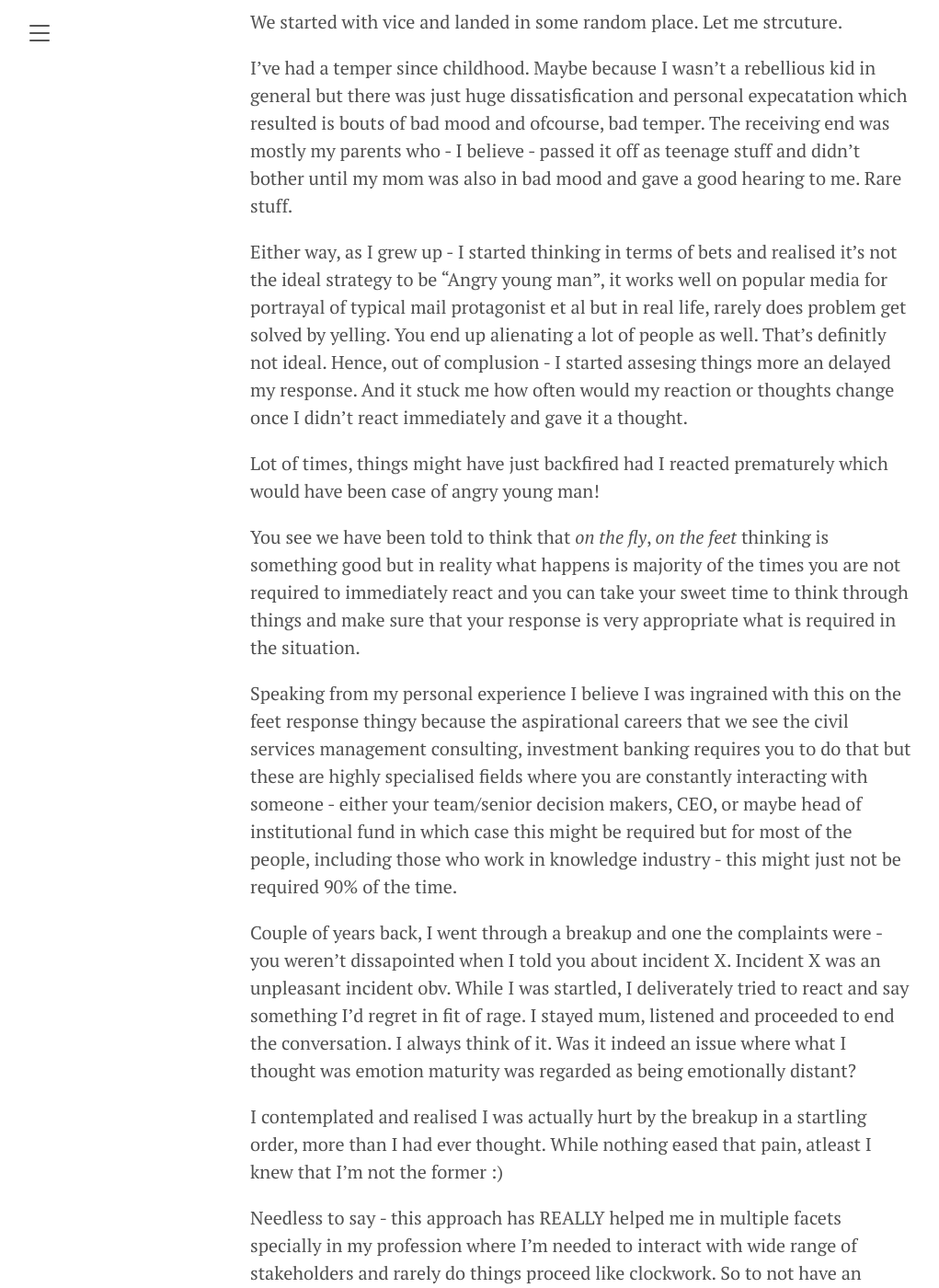
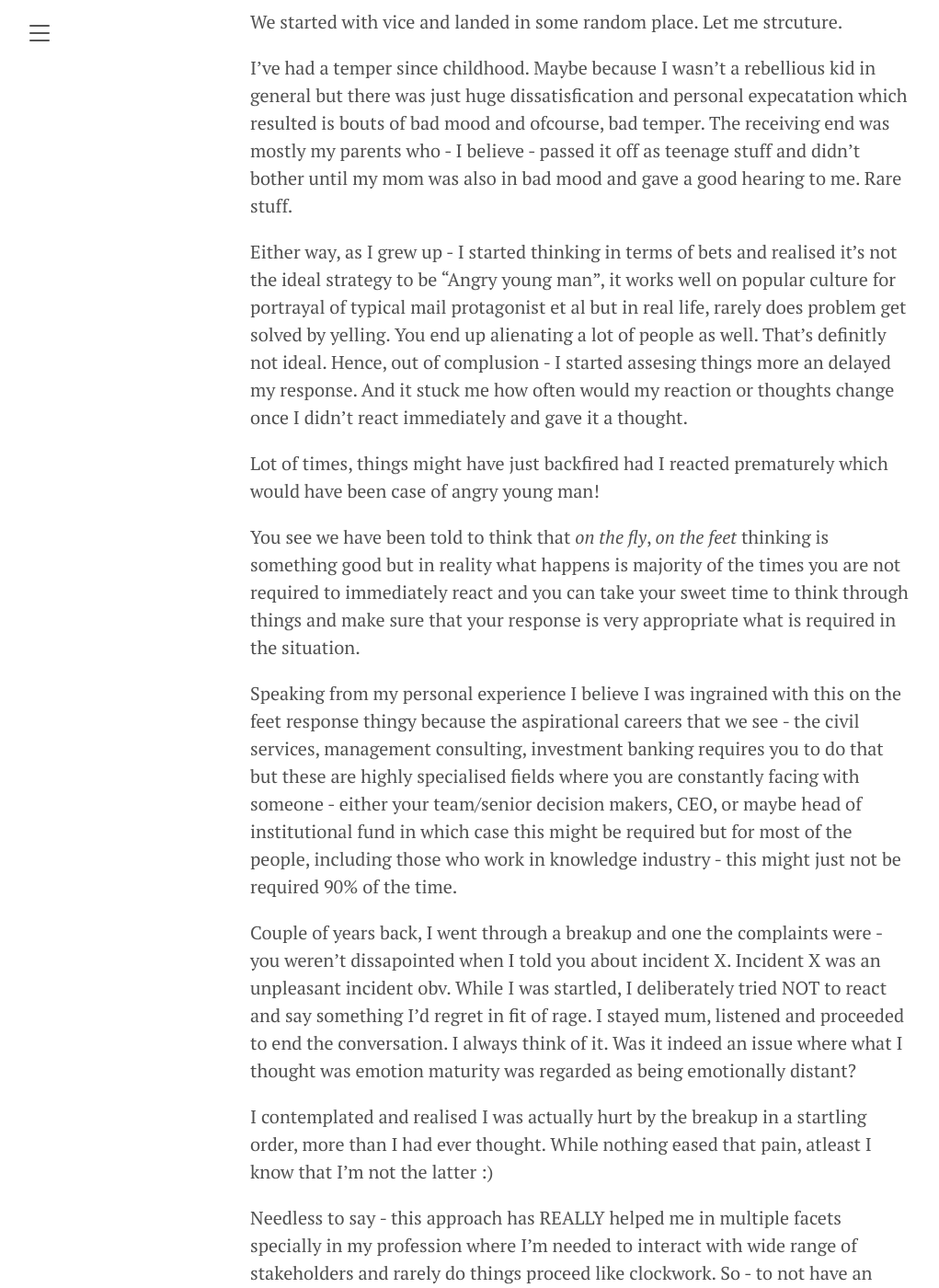
Before and after one commit to asaiatin/asaiatin.github.io, a Jekyll site: the page built from _posts/2021-06-05-Awareness.md, in a window 1280 px wide and 1400 px high, scrolled down 583 px. Shown: the whole window at 92% size, without its empty margins (8-1029 px from the left). Built offline with Jekyll 4.4.1, drawn with Linux system fonts in a browser that asks for light colours; some of the changed text lies outside the part shown.

Commit message:
Fill in the blanks

```diff
--- a/_posts/2021-06-05-Awareness.md
+++ b/_posts/2021-06-05-Awareness.md
@@ -13,24 +13,25 @@ We started with vice and landed in some random place. Let me strcuture.
 
 I've had a temper since childhood. Maybe because I wasn't a rebellious kid in general but there was just huge dissatisfication and personal expecatation which resulted is bouts of bad mood and ofcourse, bad temper. The receiving end was mostly my parents who - I believe - passed it off as teenage stuff and didn't bother until my mom was also in bad mood and gave a good hearing to me. Rare stuff.
 
-Either way, as I grew up - I started thinking in terms of bets and realised it's not the ideal strategy to be "Angry young man", it works well on popular media for portrayal of typical mail protagonist et al but in real life, rarely does problem get solved by yelling. You end up alienating a lot of people as well. That's definitly not ideal.
+Either way, as I grew up - I started thinking in terms of bets and realised it's not the ideal strategy to be "Angry young man", it works well on popular culture for portrayal of typical mail protagonist et al but in real life, rarely does problem get solved by yelling. You end up alienating a lot of people as well. That's definitly not ideal.
 Hence, out of complusion - I started assesing things more an delayed my response. And it stuck me how often would my reaction or thoughts change once I didn't react immediately and gave it a thought.
 
 Lot of times, things might have just backfired had I reacted prematurely which would have been case of angry young man!
 
 You see we have been told to think that <em>on the fly</em>, <em>on the feet</em> thinking is something good but in reality what happens is majority of the times you are not required to immediately react and you can take your sweet time to think through things and make sure that your  response is very appropriate what is required in the situation.
 
-Speaking from my personal experience I believe I was ingrained with this on the feet response thingy because the aspirational careers that we see the civil services management consulting, investment banking requires you to do that but these are highly specialised fields where you are constantly interacting with someone - either your team/senior decision makers,  CEO, or maybe head of institutional fund in which case this might be required but for most of the people, including those who work in knowledge industry - this might just not be required 90% of the time.
+Speaking from my personal experience I believe I was ingrained with this on the feet response thingy because the aspirational careers that we see - the civil services, management consulting, investment banking requires you to do that but these are highly specialised fields where you are constantly facing with someone - either your team/senior decision makers,  CEO, or maybe head of institutional fund in which case this might be required but for most of the people, including those who work in knowledge industry - this might just not be required 90% of the time.
 
-Couple of years back, I went through a breakup and one the complaints were - you weren't dissapointed when I told you about incident X. Incident X was an unpleasant incident obv. While I was startled, I deliverately tried to react and say something I'd regret in fit of rage. I stayed mum, listened and proceeded to end the conversation. I always think of it. Was it indeed an issue where what I thought was emotion maturity was regarded as being emotionally distant?
+Couple of years back, I went through a breakup and one the complaints were - you weren't dissapointed when I told you about incident X. Incident X was an unpleasant incident obv. While I was startled, I deliberately tried NOT to react and say something I'd regret in fit of rage. I stayed mum, listened and proceeded to end the conversation. I always think of it. Was it indeed an issue where what I thought was emotion maturity was regarded as being emotionally distant?
 
-I contemplated and realised I was actually hurt by the breakup in a startling order, more than I had ever thought. While nothing eased that pain, atleast I knew that I'm not the former :)
+I contemplated and realised I was actually hurt by the breakup in a startling order, more than I had ever thought. While nothing eased that pain, atleast I know that I'm not the latter :)
 
-Needless to say - this approach has REALLY helped me in multiple facets specially in my profession where I'm needed to interact with wide range of stakeholders and rarely do things proceed like clockwork. So to not have an impromtu reaction but a measured response that first focuses on "what" and then "why" eases tension, inspires confidence, encourages teams to be upfront with you rather than shield themselves and helps me effectively lead.
+Needless to say - this approach has REALLY helped me in multiple facets specially in my profession where I'm needed to interact with wide range of stakeholders and rarely do things proceed like clockwork. So - to not have an impromtu reaction but a measured response that first focuses on "what" and then "why" eases tension, inspires confidence, encourages teams to be upfront with you rather than shield themselves and helps me effectively lead.
 
-On personal front - it obviously helps you weed out non-necessary people like it did for me :P
+On personal front - it obviously helps you weed out un-necessary people like it did for me :P
 
 All this being said, there's a long way to go. While this is more dominant response in rather "Serious" episodes, say a disaagreement at work, major conflict with friends or partner. For minor scuffle - I still have a mild annoynace or silent treatment which I'd want to completely avoid and maintain a verison of <em> stoicism </em>. I'll update if I make a progress on thsi front :)
 
 Cheers!
+
 Shobhit
```
